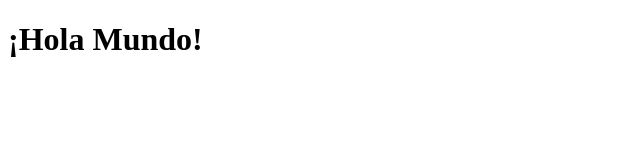
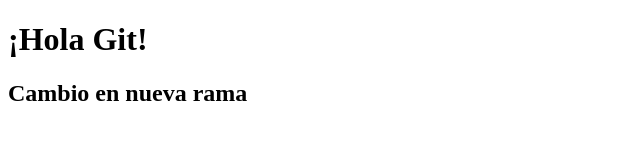
Before and after one commit to ElvisJMC/laboratorio-git-remoto, a plain HTML site: page index.html in a window 1280 px wide. Shown: the whole page, without its empty margins (0-640 px from the left). Drawn offline with Linux system fonts and the light colour scheme.

Commit message:
Cambios en rama development

```diff
--- a/index.html
+++ b/index.html
@@ -1,6 +1,7 @@
 <!DOCTYPE html>
 <html lang="en">
   <body>
-    <h1>¡Hola Mundo!</h1>
+    <h1>¡Hola Git!</h1>
+    <h2>Cambio en nueva rama</h2>
   </body>
 </html>
```
